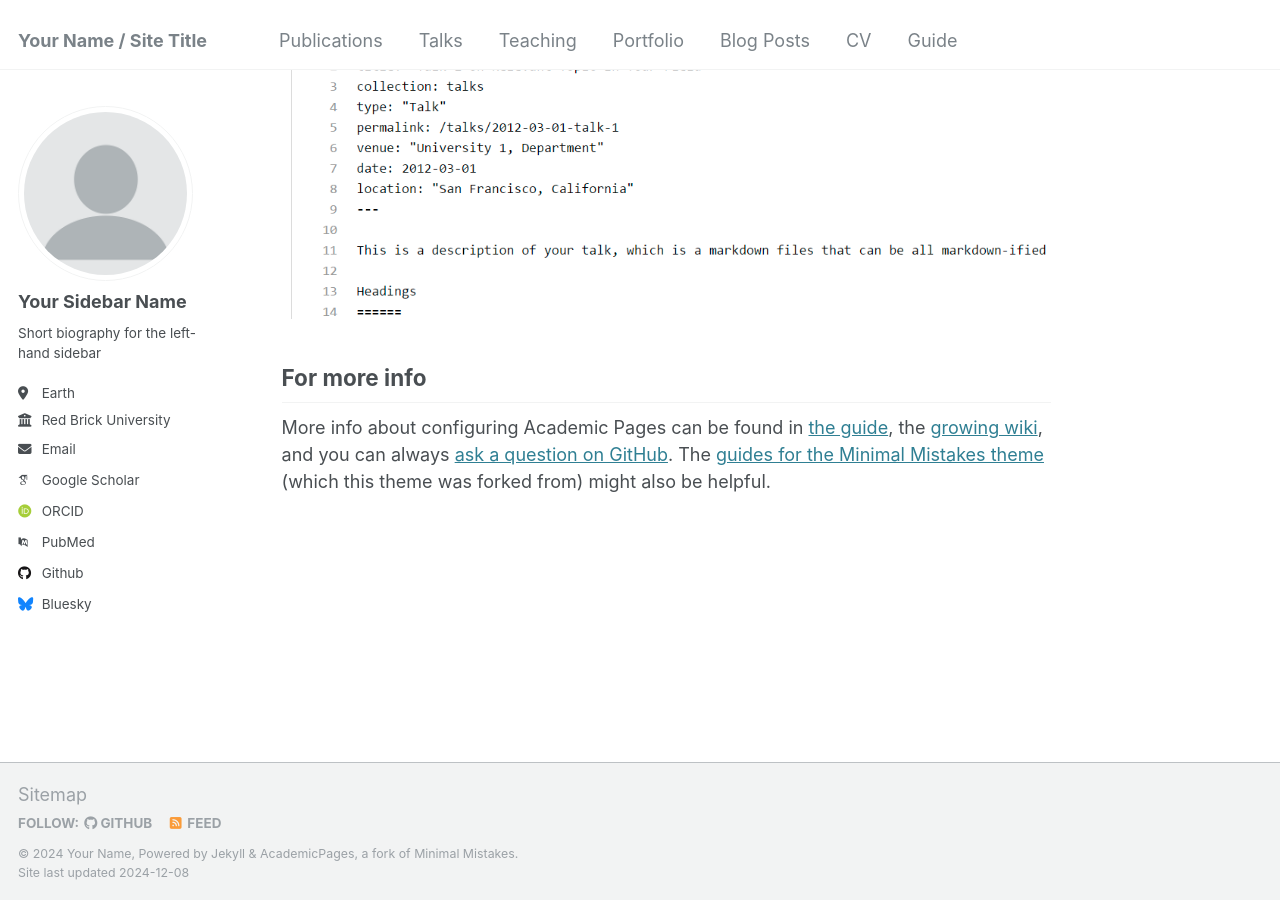
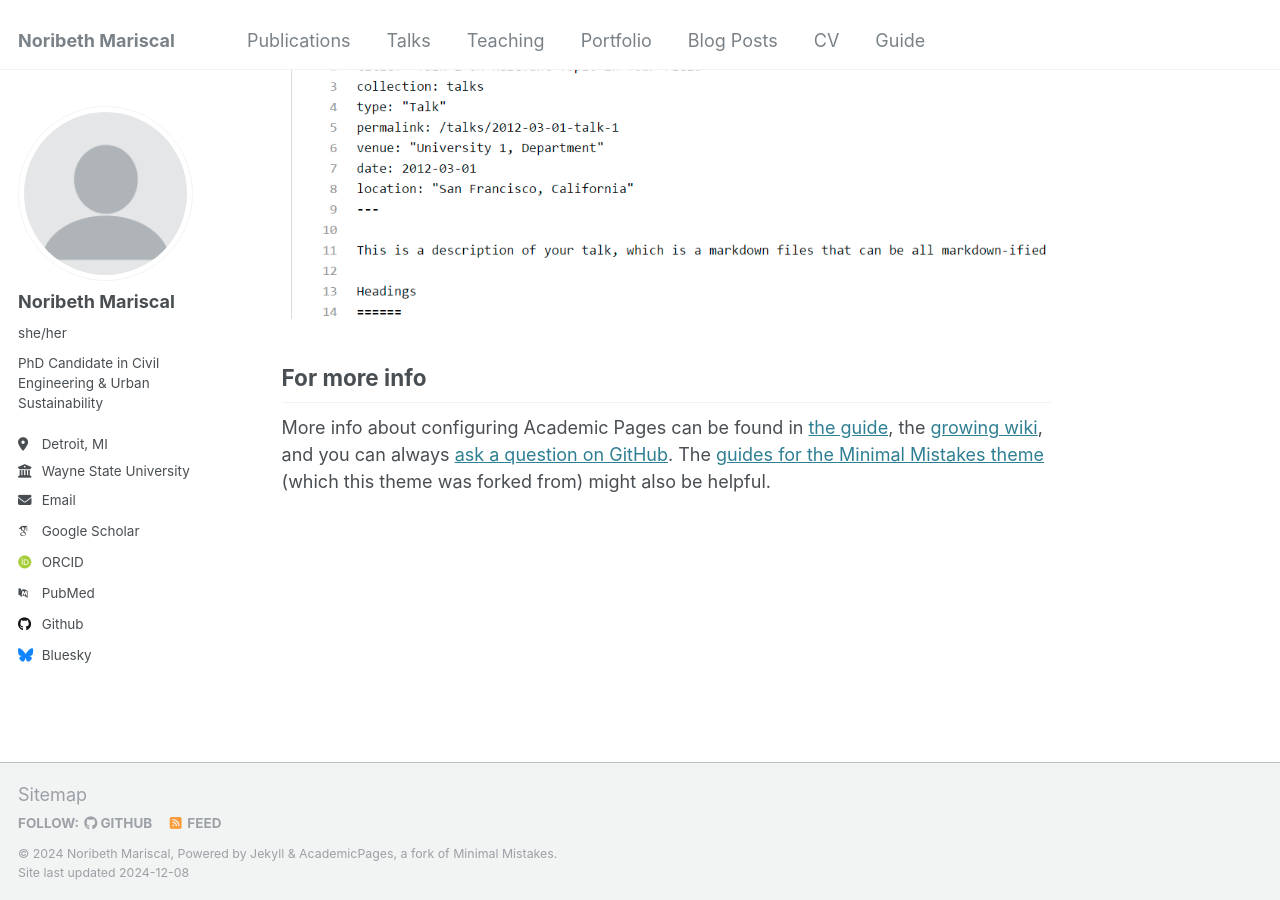
Before and after one commit to noribeth-m/noribeth-m.github.io, a Jekyll site: the page built from _pages/about.md, in a window 1280 px wide and 900 px high, scrolled down 2643 px. Built offline with Jekyll 4.4.1, drawn with Linux system fonts in a browser that asks for light colours; some web fonts are replaced.

Commit message:
Update _config.yml

```diff
--- a/_config.yml
+++ b/_config.yml
@@ -8,13 +8,13 @@
 
 # Basic Site Settings
 locale                   : "en-US"
-title                    : "Your Name / Site Title"
+title                    : "Noribeth Mariscal"
 title_separator          : "-"
-name                     : &name "Your Name"
+name                     : &name "Noribeth Mariscal"
 description              : &description "personal description"
-url                      : https://academicpages.github.io # the base hostname & protocol for your site e.g. "https://[your GitHub username].github.io"
+url                      : https://noribeth-m.github.io # the base hostname & protocol for your site e.g. "https://[your GitHub username].github.io"
 baseurl                  : "" # the subpath of your site, e.g. "/blog"
-repository               : "academicpages/academicpages.github.io"
+repository               : "noribeth-m/noribeth-m.github.io"
 
 # Site Author - The following control what appear as part of the author content on the side bar.
 #               If a field is blank the icon and link will not appear, otherwise it will be shown.
@@ -22,13 +22,13 @@ repository               : "academicpages/academicpages.github.io"
 author:
   # Biographic information
   avatar           : "profile.png"
-  name             : "Your Sidebar Name"
-  pronouns         : # example: "she/her"
-  bio              : "Short biography for the left-hand sidebar"
-  location         : "Earth"
-  employer         : "Red Brick University"
+  name             : "Noribeth Mariscal"
+  pronouns         : "she/her"
+  bio              : "PhD Candidate in Civil Engineering & Urban Sustainability"
+  location         : "Detroit, MI"
+  employer         : "Wayne State University"
   uri              : # URL
-  email            : "none@example.org"
+  email            : "nmariscal@wayne.edu"
 
   # Academic websites
   arxiv            : # URL - Update with the correct link to your profile
@@ -44,7 +44,7 @@ author:
   bitbucket        : # Username - Update with your username on the site
   codepen          : # Username
   dribbble         : # Username
-  github           : "academicpages"
+  github           : "noribeth-m"
   kaggle           : # Username
   stackoverflow    : # User number or user number and name (i.e., use "1" or "1/jeff-atwood")
 
```
